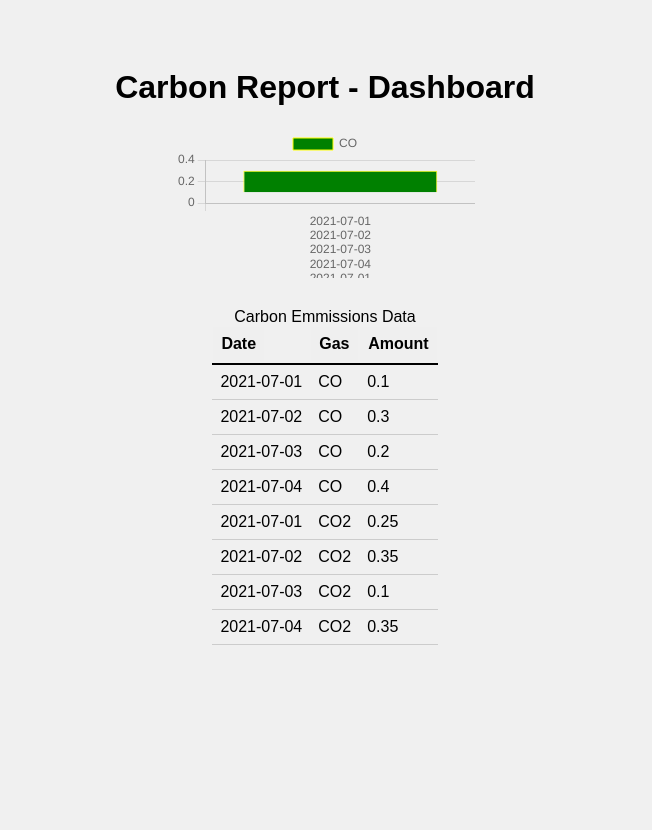
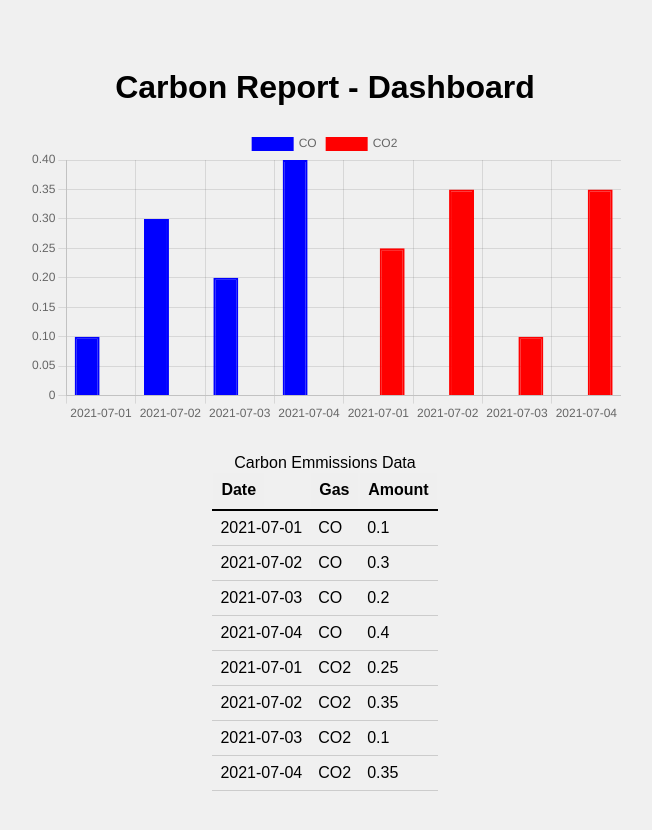
Before and after one commit to WolfWeasel/carbon-report-dash, a React (Create React App) app: page / in a window 1280 px wide. Shown: the top 830 px of the page, without its empty margins (315-967 px from the left). Before the commit the page ends 800 px from the top, so only its background shows below. Built offline with nearby package versions, Linux system fonts and the light colour scheme.

Commit message:
graph tweaks

```diff
--- a/src/App.css
+++ b/src/App.css
@@ -6,7 +6,8 @@
 }
 
 .graphBox {
-  height: 40%;
+  /* height: 60%; */
+  width: 50%;
 }
 
 .tableBox {
--- a/src/components/Graph.js
+++ b/src/components/Graph.js
@@ -18,14 +18,26 @@ function Graph(prop) {
     const carbonData = prop.data;
 
    let barState = {
-        labels: [carbonData.map((data) => data.date)],
+        labels: [...carbonData.map((data) => data.date)],
         datasets: [
             {
                 label: 'CO',
-                backgroundColor: 'green',
-                borderColor: 'yellow',
-                borderWidth: 1,
-                data: [carbonData.map((data) => data.amount)]
+                backgroundColor: 'blue',
+                borderColor: 'blue',
+                borderWidth: 2,
+                data: [...carbonData.map((data) => {
+                    if(data.gas === 'CO') return data.amount
+                    // return data.gas === 'CO' ? data.amount : null
+                })]
+            },
+            {
+                label: 'CO2',
+                backgroundColor: 'red',
+                borderColor: 'red',
+                borderWidth: 2,
+                data: [...carbonData.map((data) => {
+                    if(data.gas === 'CO2') return data.amount
+                })]
             }
         ]
     }
```
